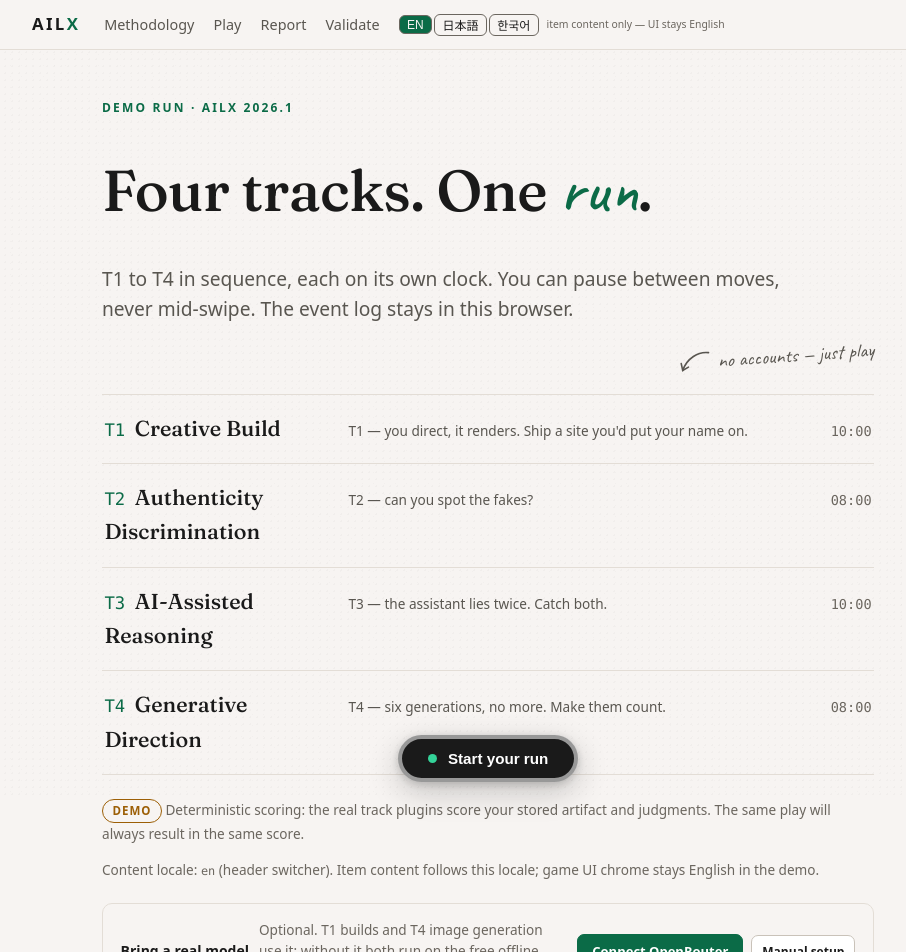
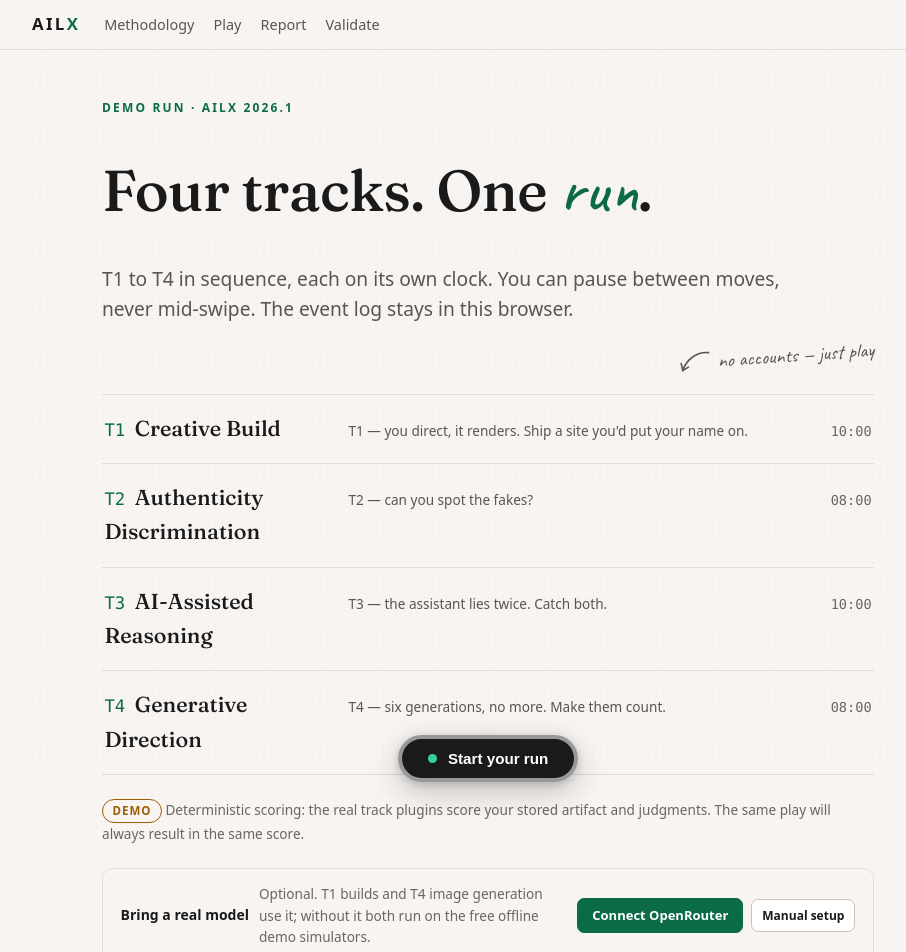
Before and after one commit to rryoung98/ailx, a Next.js app in the folder apps/web/: page /ailx/exam in a window 1280 px wide. Shown: the top 952 px of the page, without its empty margins (152-1058 px from the left). Built offline with nearby package versions, Linux system fonts and the light colour scheme.

Commit message:
feat(web): remove locale switcher UI — demo serves the English deck
SessionConfig.locale stays in the frozen contract (always en at attempt
start); ja/ko bank items remain in content, just never served. Header
chrome and start screen drop the locale controls and scope notes.

```diff
--- a/apps/web/app/exam/page.tsx
+++ b/apps/web/app/exam/page.tsx
@@ -15,13 +15,14 @@
   checkpointToArtifact, loadTrackModule, scoreTrack, type TrackModule,
 } from "../../lib/registry";
 import { trackConfig } from "../../lib/instrument";
-import { LOCALE_SCOPE_NOTE, useLocale, type Locale } from "../../lib/locale";
+// Locale UI removed: the demo serves the English deck; SessionConfig.locale
+// stays in the frozen data contract (always "en" at attempt start).
 import { TRACK_LIST, TRACK_META } from "../../lib/tracks";
 import { Annotation } from "../../lib/Annotation";
 import { ConnectPanel } from "../../lib/ConnectPanel";
 import { PillCTA } from "../../lib/PillCTA";
 
-function demoConfig(locale: Locale): SessionConfig {
+function demoConfig(locale: "en"): SessionConfig {
   return {
     instrument: "ailx",
     version: "2026.1",
@@ -48,10 +49,6 @@
   const [now, setNow] = useState(() => Date.now());
   const [mod, setMod] = useState<TrackModule | null>(null);
   const [persistWarning, setPersistWarning] = useState<string | null>(null);
-  // Persisted content locale ('ailx:locale', header switcher). Snapshotted
-  // into SessionConfig at attempt start — mid-attempt switches never change
-  // a live sitting's deck.
-  const chosenLocale = useLocale();
   const logRef = useRef<SequencedEntry[] | null>(null);
   logRef.current = log;
 
@@ -176,7 +173,7 @@
 
   // ---- No attempt yet -----------------------------------------------------
   if (!state) {
-    const cfg = demoConfig(chosenLocale);
+    const cfg = demoConfig("en");
     return (
       <main className="page">
       {persistWarning ? (
@@ -204,9 +201,6 @@
           </ul>
           <p className="small faint">
             <span className="badge demo">demo</span> Deterministic scoring: the real track plugins score your stored artifact and judgments. The same play will always result in the same score.
-          </p>
-          <p className="small faint">
-            Content locale: <span className="mono">{chosenLocale}</span> (header switcher). {LOCALE_SCOPE_NOTE}{chosenLocale !== "en" ? " ja/ko item content is machine-translated and marked unreviewed in item provenance." : ""}
           </p>
           <ConnectPanel />
           <PillCTA
--- a/apps/web/app/layout.tsx
+++ b/apps/web/app/layout.tsx
@@ -6,7 +6,6 @@
 const serif = Fraunces({ subsets: ["latin"], axes: ["opsz"], weight: "variable", variable: "--font-serif", display: "swap" });
 const script = Caveat({ subsets: ["latin"], weight: "variable", variable: "--font-script", display: "swap" });
 import Link from "next/link";
-import { LocaleSwitcher } from "../lib/LocaleSwitcher";
 
 export const metadata: Metadata = {
   title: "AILX — the AI-literacy game that scores like an instrument",
@@ -27,7 +26,6 @@
               <Link href="/exam">Play</Link>
               <Link href="/report">Report</Link>
               <Link href="/validate">Validate</Link>
-              <LocaleSwitcher />
             </nav>
           </div>
         </header>
--- a/apps/web/lib/LocaleSwitcher.tsx
+++ /dev/null
@@ -1,48 +0,0 @@
-"use client";
-
-/**
- * Header locale switcher (en/ja/ko). Persists to localStorage 'ailx:locale'
- * and notifies same-tab listeners. Scope control: only ITEM content
- * localizes — exam UI chrome stays English in the demo, and the switcher
- * says so where the locale is switched.
- */
-import {
-  LOCALES, LOCALE_LABELS, LOCALE_SCOPE_NOTE, setLocale, useLocale,
-} from "./locale";
-
-export function LocaleSwitcher() {
-  const locale = useLocale();
-  return (
-    <span
-      className="locale-switcher"
-      role="group"
-      aria-label="Content locale"
-      title={LOCALE_SCOPE_NOTE}
-      style={{ display: "inline-flex", gap: "0.15rem", alignItems: "center" }}
-    >
-      {LOCALES.map((l) => (
-        <button
-          key={l}
-          type="button"
-          lang={l}
-          aria-pressed={locale === l}
-          onClick={() => setLocale(l)}
-          style={{
-            background: locale === l ? "var(--accent, #7bd88f)" : "transparent",
-            color: locale === l ? "var(--bg, #0b0d10)" : "inherit",
-            border: "1px solid var(--faint, #444)",
-            borderRadius: 6,
-            padding: "0.1rem 0.45rem",
-            fontSize: "0.75rem",
-            cursor: "pointer",
-          }}
-        >
-          {LOCALE_LABELS[l]}
-        </button>
-      ))}
-      <span className="faint small" style={{ marginLeft: "0.35rem", fontSize: "0.65rem" }}>
-        item content only — UI stays English
-      </span>
-    </span>
-  );
-}
--- a/apps/web/lib/locale.ts
+++ /dev/null
@@ -1,80 +0,0 @@
-"use client";
-
-/**
- * Content-locale selection (en/ja/ko), persisted at localStorage
- * 'ailx:locale'. The chosen locale flows into SessionConfig.locale at
- * attempt start and selects the localized T2 item deck. Exam UI chrome
- * stays English in this demo build (scope control) — only ITEM content
- * localizes; ja/ko items are machine-translated and marked unreviewed
- * in their provenance.
- */
-import { useSyncExternalStore } from "react";
-
-export type Locale = "en" | "ja" | "ko";
-
-export const LOCALES: readonly Locale[] = ["en", "ja", "ko"] as const;
-
-export const LOCALE_STORAGE_KEY = "ailx:locale";
-
-/** Window event fired after a same-tab locale change. */
-export const LOCALE_EVENT = "ailx:locale-changed";
-
-export const LOCALE_LABELS: Record<Locale, string> = {
-  en: "EN",
-  ja: "日本語",
-  ko: "한국어",
-};
-
-/** Shown beside the switcher: content localizes, chrome does not. */
-export const LOCALE_SCOPE_NOTE =
-  "Item content follows this locale; game UI chrome stays English in the demo.";
-
-export function isLocale(v: unknown): v is Locale {
-  return v === "en" || v === "ja" || v === "ko";
-}
-
-/** Read the persisted locale; unknown/absent/corrupt values fall back to en. */
-export function loadLocale(storage: Pick<Storage, "getItem">): Locale {
-  try {
-    const v = storage.getItem(LOCALE_STORAGE_KEY);
-    return isLocale(v) ? v : "en";
-  } catch {
-    return "en";
-  }
-}
-
-export function saveLocale(
-  storage: Pick<Storage, "setItem" | "removeItem">,
-  locale: Locale,
-): void {
-  if (!isLocale(locale)) throw new Error(`invalid locale: ${String(locale)}`);
-  storage.setItem(LOCALE_STORAGE_KEY, locale);
-}
-
-/** Persist + notify same-tab subscribers (cross-tab rides 'storage'). */
-export function setLocale(locale: Locale): void {
-  saveLocale(window.localStorage, locale);
-  window.dispatchEvent(new Event(LOCALE_EVENT));
-}
-
-function subscribe(cb: () => void): () => void {
-  window.addEventListener(LOCALE_EVENT, cb);
-  window.addEventListener("storage", cb);
-  return () => {
-    window.removeEventListener(LOCALE_EVENT, cb);
-    window.removeEventListener("storage", cb);
-  };
-}
-
-function getSnapshot(): Locale {
-  return loadLocale(window.localStorage);
-}
-
-function getServerSnapshot(): Locale {
-  return "en";
-}
-
-/** Reactive persisted locale (SSR/static-export safe: server snapshot en). */
-export function useLocale(): Locale {
-  return useSyncExternalStore(subscribe, getSnapshot, getServerSnapshot);
-}
```
Also changed, not shown: 2 other files (tests, documents, lock files or other folders).
